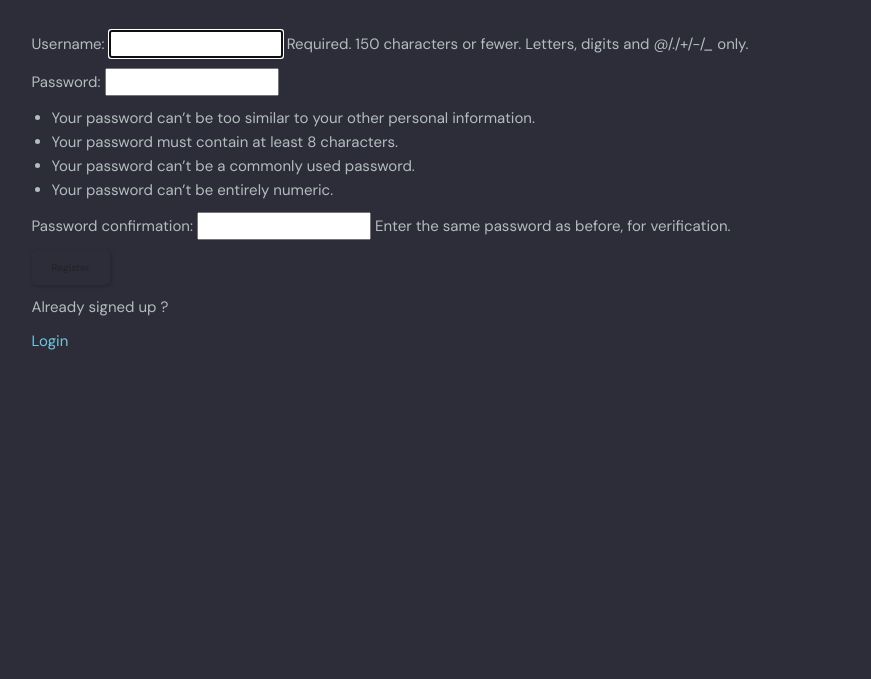
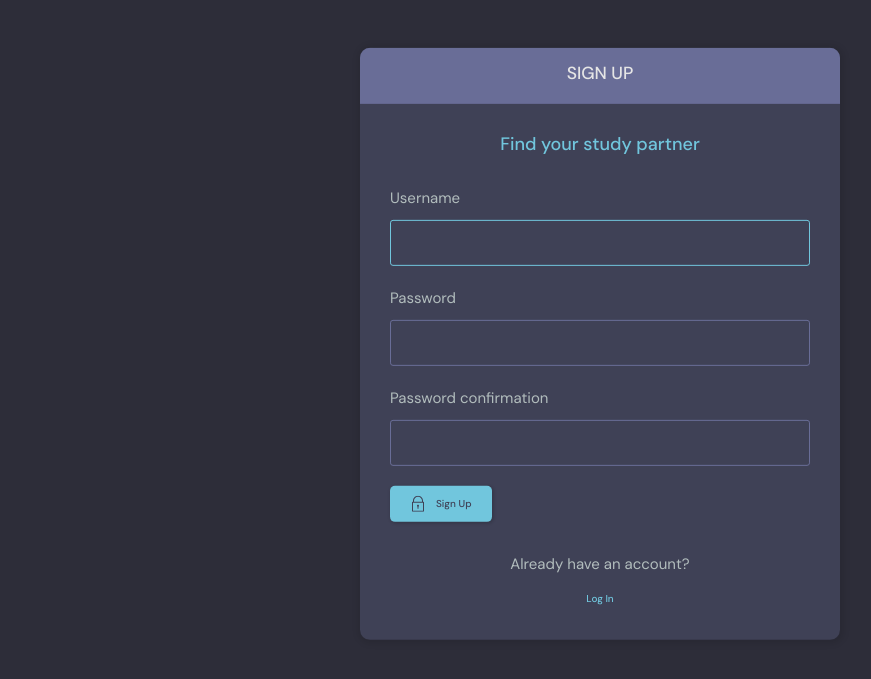
Before and after one commit to Mehfooz201/StudyTalk---A-Django-based---Web-based-with-AI, a Django app: page /register/ in a window 1280 px wide. Shown: the part 80-759 px from the top of the page, without its empty margins (40-911 px from the left). Run offline with Django 4.2, Linux system fonts and the light colour scheme.

Commit message:
registered update

```diff
--- a/base/templates/base/login_register.html
+++ b/base/templates/base/login_register.html
@@ -8,14 +8,10 @@
 
 {% block content %}
 
-
-
-<div class="container my-5">
-
+  <main class="auth layout">
 
     {% if page == 'login' %}
 
-    <main class="auth layout">
       <div class="container">
         <div class="layout__box">
           <div class="layout__boxHeader">
@@ -26,8 +22,9 @@
           <div class="layout__body">
             <h2 class="auth__tagline">Find your study partner</h2>
 
-            <form class="form" action="">
+            <form class="form" action="" method='post'>
               {% csrf_token %}
+
               <div class="form__group form__group">
                 <label for="room_name">Username</label>
                 <input id="username" name="username" type="text" placeholder="e.g. dennis_ivy" />
@@ -70,66 +67,59 @@
           </div>
         </div>
       </div>
-    </main>
 
-    <div>
-        <form action='', method='post'>
+    {% else %}
+
+    <div class="container">
+      <div class="layout__box">
+        <div class="layout__boxHeader">
+          <div class="layout__boxTitle">
+            <h3>Sign up</h3>
+          </div>
+        </div>
+        <div class="layout__body">
+          <h2 class="auth__tagline">Find your study partner</h2>
+
+          <form class="form" action="" method='post'>
             {% csrf_token %}
 
-            <div class="mb-3">
-                <label for="exampleInputEmail1" class="form-label">Username</label>
-                <input type="text" class="form-control" name='username' placeholder='Enter email addres'>
-              </div>
+            {% for field in form %}
+                <div class="form__group form__group">
+                  <label for="fullname">{{field.label}}</label>
+                  {{field}}
+                </div>
+            {% endfor %}
 
-              <div class="mb-3">
-                <label for="exampleInputPassword1" class="form-label">Password</label>
-                <input type="password" class="form-control" name='password' placeholder='Enter Password'>
-              </div>
+            <button class="btn btn--main" type="submit">
+              <svg
+                version="1.1"
+                xmlns="http://www.w3.org/2000/svg"
+                width="32"
+                height="32"
+                viewBox="0 0 32 32"
+              >
+                <title>lock</title>
+                <path
+                  d="M27 12h-1v-2c0-5.514-4.486-10-10-10s-10 4.486-10 10v2h-1c-0.553 0-1 0.447-1 1v18c0 0.553 0.447 1 1 1h22c0.553 0 1-0.447 1-1v-18c0-0.553-0.447-1-1-1zM8 10c0-4.411 3.589-8 8-8s8 3.589 8 8v2h-16v-2zM26 30h-20v-16h20v16z"
+                ></path>
+                <path
+                  d="M15 21.694v4.306h2v-4.306c0.587-0.348 1-0.961 1-1.694 0-1.105-0.895-2-2-2s-2 0.895-2 2c0 0.732 0.413 1.345 1 1.694z"
+                ></path>
+              </svg>
 
-              <button type="submit" class="btn btn-primary">Login</button>
-              <div class='my-3'>
-                <p>Haven't signed up yet ?</p>
-                <a href="{% url 'register' %}" class='text-decoration-none'>Register</a>
-              </div>
-
+              Sign Up
+            </button>
           </form>
 
-    </div>
-
-
-
-    {% comment %} Register {% endcomment %}
-    {% else %}
-    <div>
-        <form action='', method='post'>
-            {% csrf_token %}
-
-            {% comment %} <div class="mb-3">
-                <label for="exampleInputEmail1" class="form-label">Username</label>
-                <input type="text" class="form-control" name='username' placeholder='Enter email addres'>
-              </div>
-
-              <div class="mb-3">
-                <label for="exampleInputPassword1" class="form-label">Password</label>
-                <input type="password" class="form-control" name='password' placeholder='Enter Password'>
-              </div> {% endcomment %}
-              {{form.as_p}}
-              <button type="submit" class="btn btn-outline-dark">Register</button>
-
-              <div class='my-3'>
-                <p>Already signed up ?</p>
-                <a href="{% url 'login' %}" class='text-decoration-none'>Login</a>
-              </div>
-
-          </form>
-
-
+          <div class="auth__action">
+            <p>Already have an account?</p>
+            <a href="{% url 'login' %}" class="btn btn--link">Log In</a>
+          </div>
+        </div>
+      </div>
     </div>
 
 
     {% endif %}
 
-</div>
-
-
 {% endblock content %}
```
Also changed, not shown: db.sqlite3.
